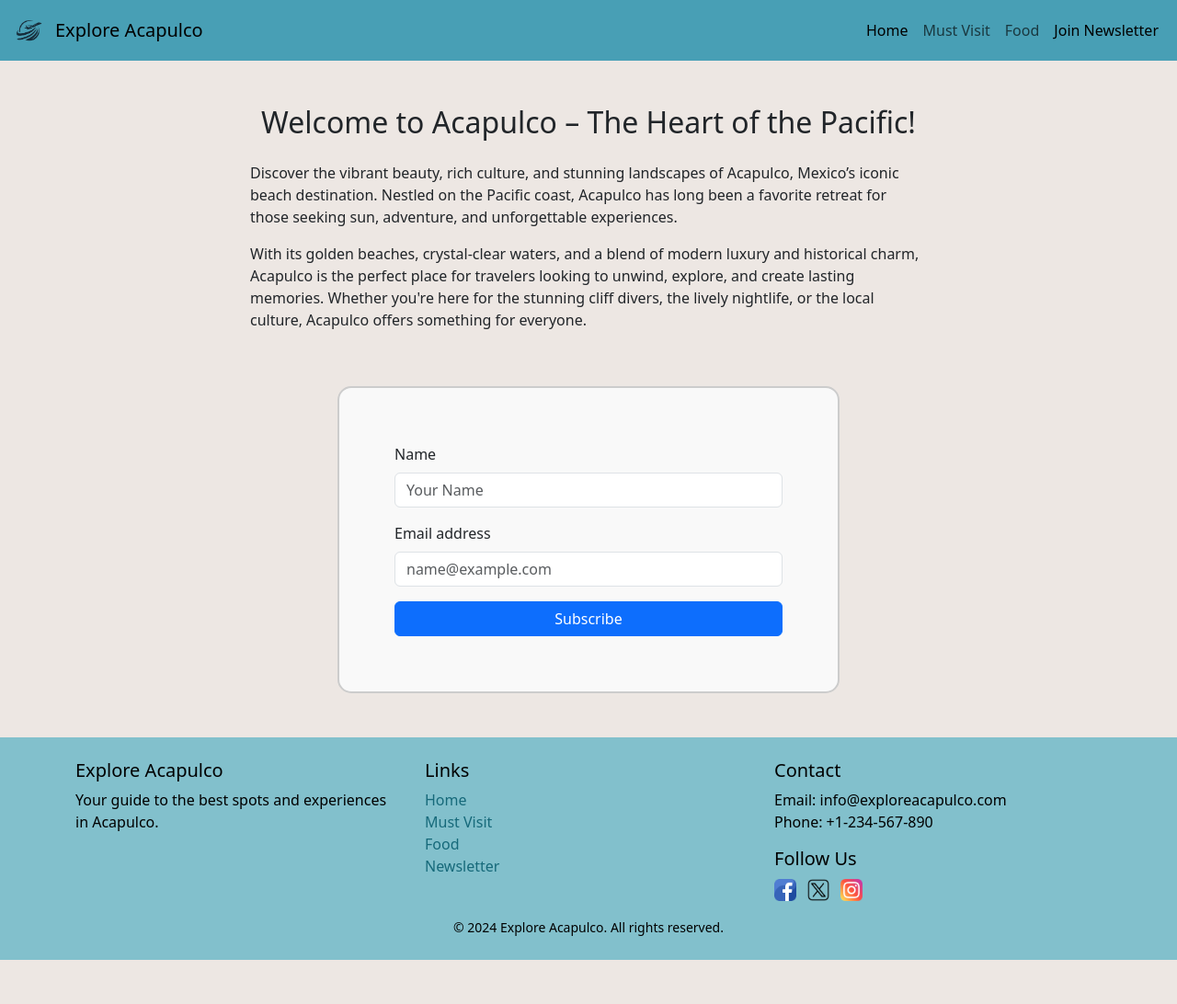
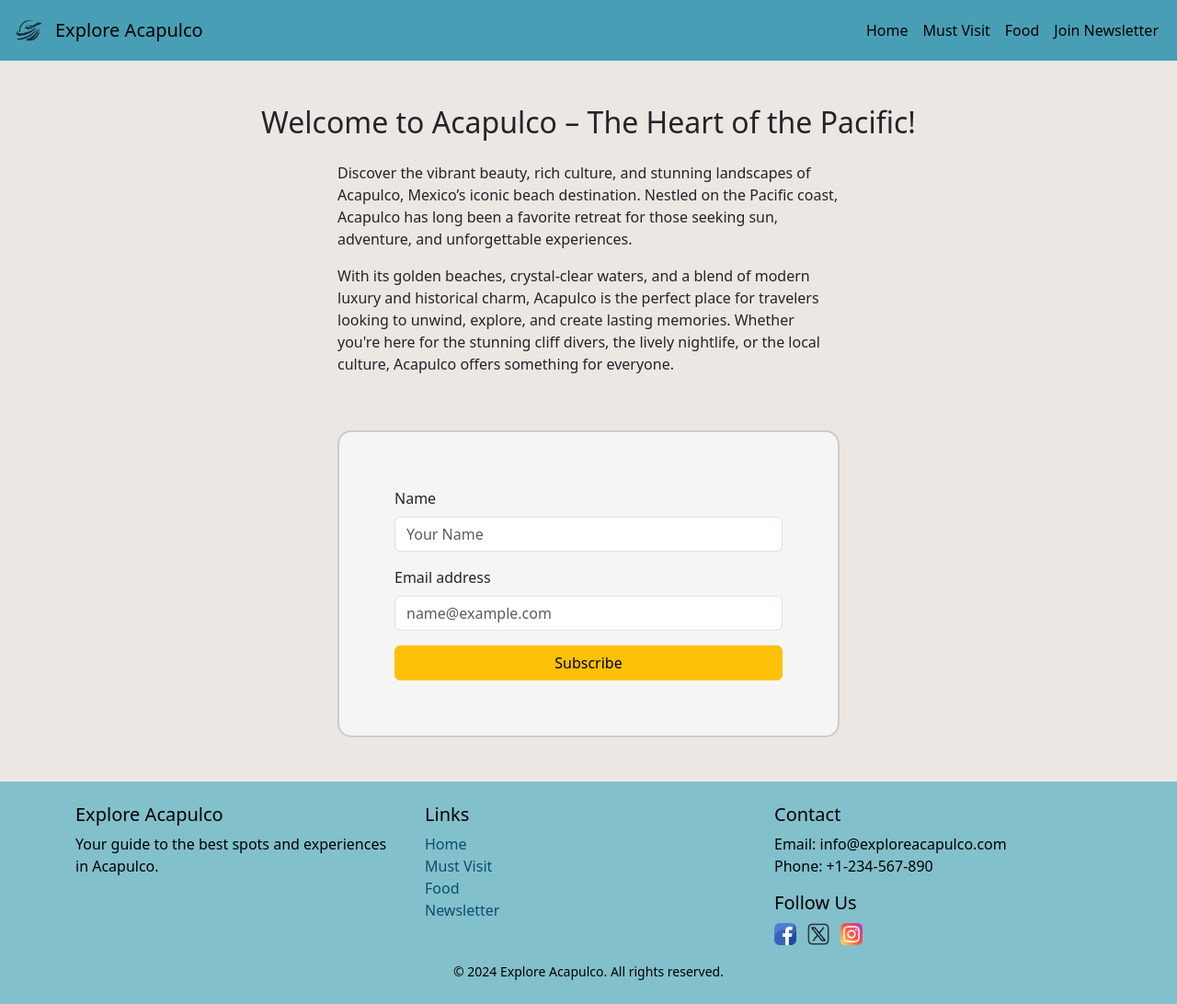
Before and after one commit to lucila-hernandez/Explore_Acapulco, a Flask app: page /newsletter in a window 1280 px wide. Shown: the whole page at 92% size. Before the commit the page ends 1044 px from the top, so only its background shows below. Run offline with Flask 3, Linux system fonts and the light colour scheme.

Commit message:
updated with css

```diff
--- a/static/styles.css
+++ b/static/styles.css
@@ -24,6 +24,7 @@
 .card {
     border-radius: 15px;
     margin: 20px;
+    background-color: whitesmoke;
 }
 
 .card img {
@@ -104,7 +105,7 @@
 }
 
 .footer a {
-    color: #16697A;
+    color: #0B4F6C;
     text-decoration: none;
 }
 
@@ -145,3 +146,7 @@
 .must-visit-hero h1 {
     color: white;
 }
+
+.form-container{
+    background-color: whitesmoke;
+}
--- a/templates/base.html
+++ b/templates/base.html
@@ -22,10 +22,10 @@
                         <a class="nav-link active" aria-current="page" href="{{ url_for('home') }}">Home</a>
                     </li>
                     <li class="nav-item">
-                        <a class="nav-link" href="{{ url_for('must_visit') }}">Must Visit</a>
+                        <a class="nav-link active" href="{{ url_for('must_visit') }}">Must Visit</a>
                     </li>
                     <li class="nav-item">
-                        <a class="nav-link" href="{{ url_for('food') }}">Food</a>
+                        <a class="nav-link active" href="{{ url_for('food') }}">Food</a>
                     </li>
                     <li class="nav-item">
                         <a class="btn btn-warning nav-link text-black" href="{{ url_for('newsletter') }}">Join Newsletter</a>
--- a/templates/newsletter.html
+++ b/templates/newsletter.html
@@ -3,7 +3,7 @@
 <div class="container py-5 text-right">
     <h2 class="text-center mb-4">Welcome to Acapulco – The Heart of the Pacific!</h2>
     <div class="row justify-content-center">
-        <div class="col-md-8">
+        <div class="col-md-6">
             <p class="text-right">Discover the vibrant beauty, rich culture, and stunning landscapes of Acapulco, Mexico’s iconic beach destination. Nestled on the Pacific coast, Acapulco has long been a favorite retreat for those seeking sun, adventure, and unforgettable experiences.</p>
             <p class="text-right">With its golden beaches, crystal-clear waters, and a blend of modern luxury and historical charm, Acapulco is the perfect place for travelers looking to unwind, explore, and create lasting memories. Whether you're here for the stunning cliff divers, the lively nightlife, or the local culture, Acapulco offers something for everyone.</p>
         </div>
@@ -20,7 +20,7 @@
                         <label for="email" class="form-label">Email address</label>
                         <input type="email" class="form-control" id="email" placeholder="name@example.com" required>
                     </div>
-                    <button type="submit" class="btn btn-primary w-100">Subscribe</button>
+                    <button type="submit" class="btn btn-warning w-100">Subscribe</button>
                 </form>
             </div>
         </div>
```
Also changed, not shown: templates/home.html (+13 -12 lines).
